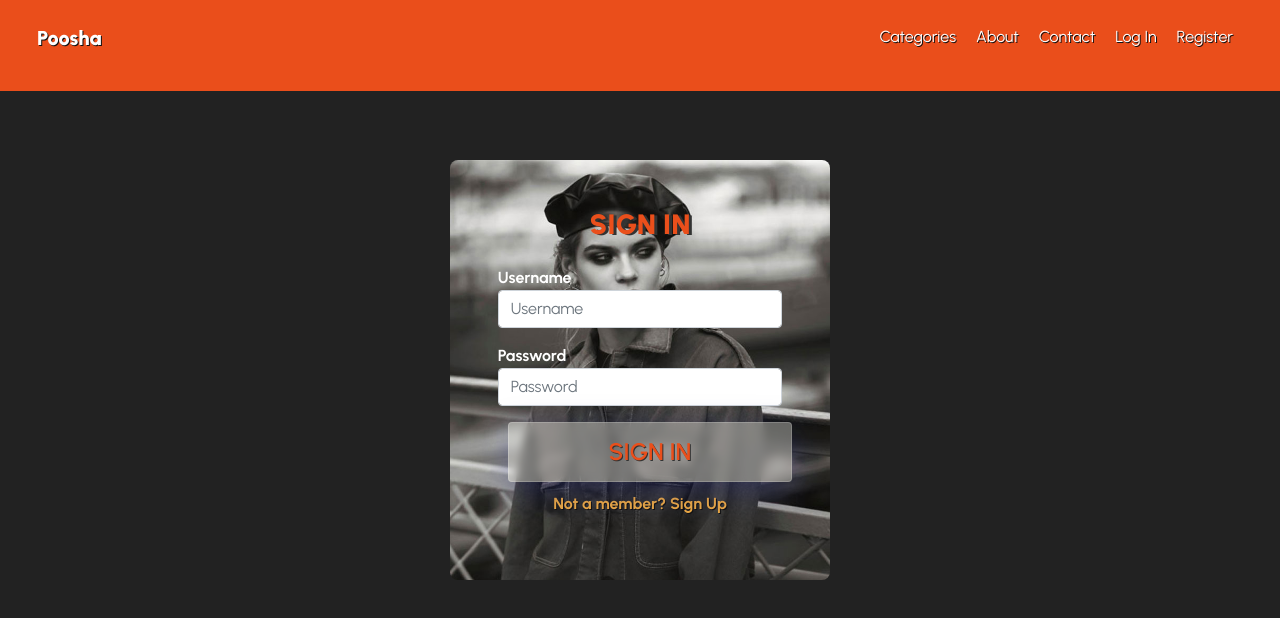
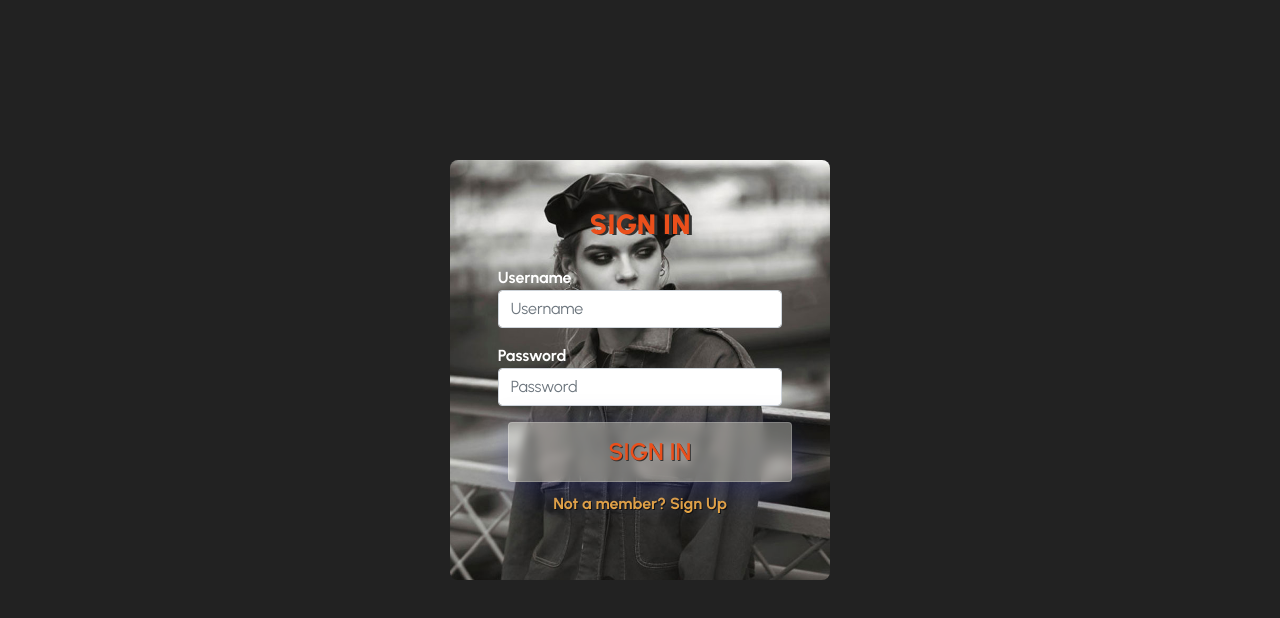
Before and after one commit to SinaElahimanesh/Online-Shop, a React (Create React App) app in the folder client/: page /login in a window 1280 px wide. Shown: the top 618 px of the page. Built offline with nearby package versions, Linux system fonts and the light colour scheme.

Commit message:
remove navbar from register and login form

```diff
--- a/client/src/pages/Login.jsx
+++ b/client/src/pages/Login.jsx
@@ -25,7 +25,6 @@ const Login = () => {
 
   return (
     <section className="ftco-section">
-		<Navbar />
 		<div classNameName="container">
 			<div className="row justify-content-center">
 				<div className="col-lg-4 col-md-12">
--- a/client/src/pages/Register.jsx
+++ b/client/src/pages/Register.jsx
@@ -8,7 +8,6 @@ import "./register.css";
 const Register = () => {
   return (
     <section className="ftco-section">
-                  <Navbar />
 		<div classNameName="container">
 			<div className="row justify-content-center">
 				<div className="col-lg-4 col-md-3">
```
